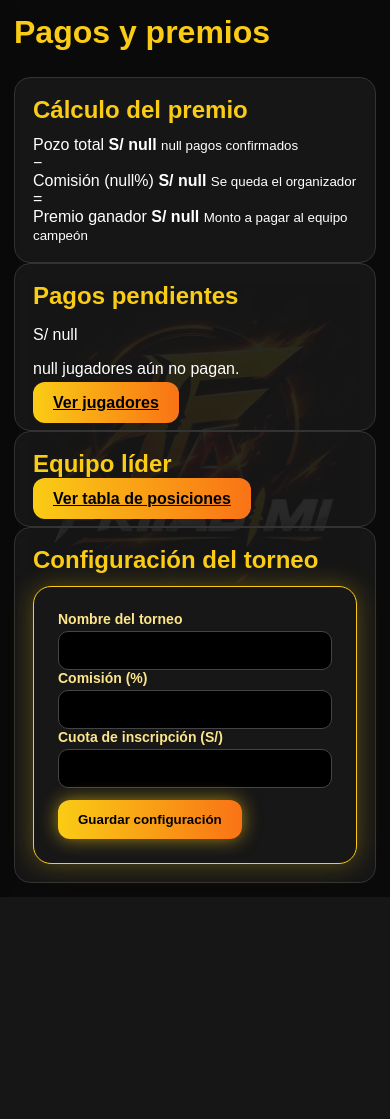
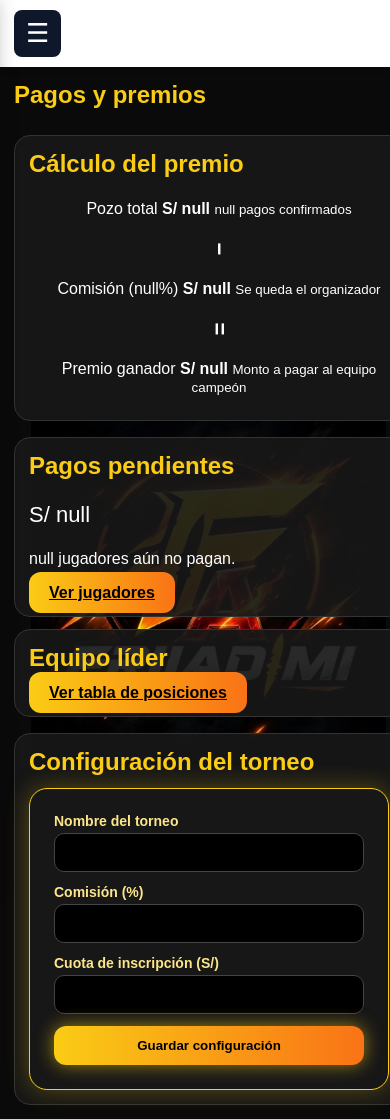
Before and after one commit to arianaespejo727-code/friadmi, a Spring app: template src/main/resources/templates/premios.html in a window 390 px wide. Before the commit the page ends 897 px from the top, so only its background shows below. Run offline with Thymeleaf, Linux system fonts and the light colour scheme; the template is opened without the code that fills it, so the values that code supplies are empty; some of the project's set-up classes (security, data sources, template engines, error pages and the like) are left out, and stand-ins take their place.

Commit message:
Enhance premios.html with responsive design
Added responsive styles and improved layout for the premios page.

```diff
--- a/src/main/resources/templates/premios.html
+++ b/src/main/resources/templates/premios.html
@@ -1,7 +1,39 @@
 <!DOCTYPE html>
 <html lang="es" xmlns:th="http://www.thymeleaf.org">
 <head th:replace="~{fragments/layout :: head('Pagos y premios')}"></head>
+<head>
+<meta charset="UTF-8">
+<style>
+  body{ margin:0 !important; }
+  .app{ display:flex !important; min-height:100vh !important; }
+  .content{ flex:1 !important; min-width:0 !important; }
+  .page-header{ display:flex !important; justify-content:space-between !important; align-items:center !important; flex-wrap:wrap !important; gap:12px !important; }
+  .formula{ display:flex !important; align-items:center !important; justify-content:center !important; gap:16px !important; flex-wrap:wrap !important; text-align:center !important; }
+  .formula-item{ flex:1 !important; min-width:160px !important; }
+  .formula-op{ font-size:28px !important; font-weight:900 !important; }
+  .two-col{ display:grid !important; grid-template-columns:1fr 1fr !important; gap:16px !important; margin:16px 0 !important; }
+  .form-grid-3{ display:grid !important; grid-template-columns:repeat(3,1fr) !important; gap:12px !important; }
+  .field input{ width:100% !important; box-sizing:border-box !important; }
+  .big-number{ font-size:26px !important; word-break:break-word !important; }
+
+  @media (max-width: 768px){
+    .app{ flex-direction:column !important; }
+    .content{ padding:14px !important; width:100% !important; }
+    .page-header h1{ font-size:24px !important; }
+    .card{ padding:14px !important; }
+    .formula{ flex-direction:column !important; gap:6px !important; }
+    .formula-item{ width:100% !important; min-width:0 !important; padding:10px !important; }
+    .formula-op{ transform:rotate(90deg) !important; font-size:22px !important; margin:2px 0 !important; }
+    .two-col{ grid-template-columns:1fr !important; gap:12px !important; }
+    .two-col .btn{ width:100% !important; text-align:center !important; box-sizing:border-box !important; }
+    .form-grid-3{ grid-template-columns:1fr !important; }
+    .modal-actions .btn{ width:100% !important; text-align:center !important; }
+    .big-number{ font-size:22px !important; }
+  }
+</style>
+</head>
 <body>
+<div th:replace="~{fragments/layout :: topbar}"></div>
 <div class="app">
     <aside th:replace="~{fragments/layout :: sidebar('premios')}"></aside>
 
@@ -15,7 +47,6 @@
 
         <div th:replace="~{fragments/layout :: mensajes}"></div>
 
-        <!-- Cálculo: Pozo total - Comisión = Premio ganador -->
         <section class="card">
             <div class="card-head"><h2>Cálculo del premio</h2></div>
             <div class="formula">
@@ -85,6 +116,7 @@
     </main>
 </div>
 <div th:replace="~{fragments/layout :: confirmar}"></div>
+<div th:replace="~{fragments/layout :: scripts}"></div>
 <script th:src="@{/js/main.js}"></script>
 </body>
 </html>
```
